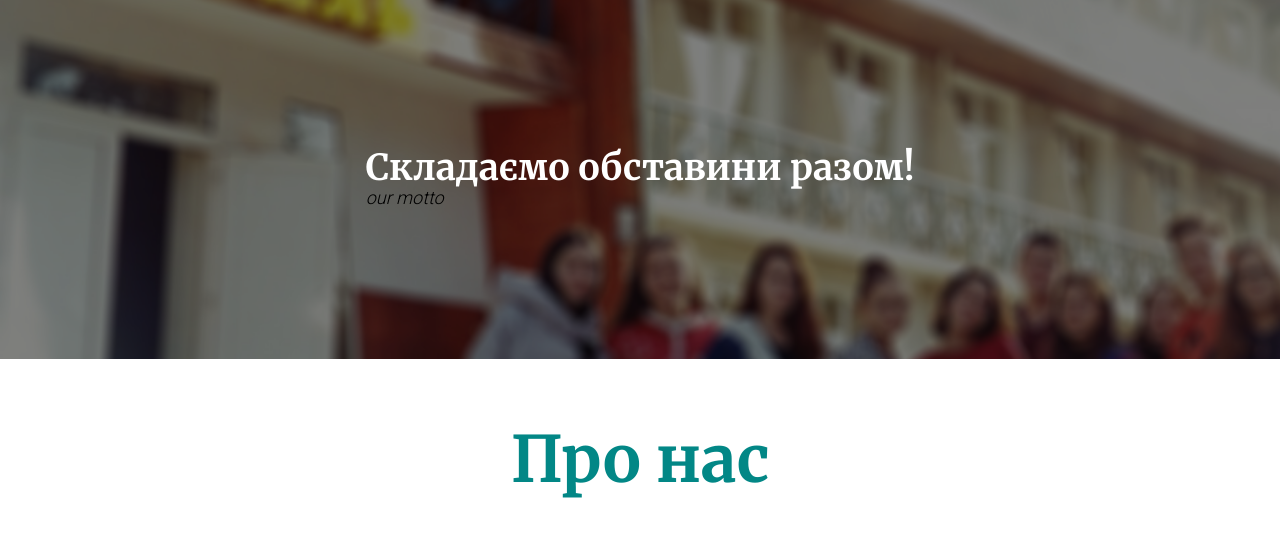
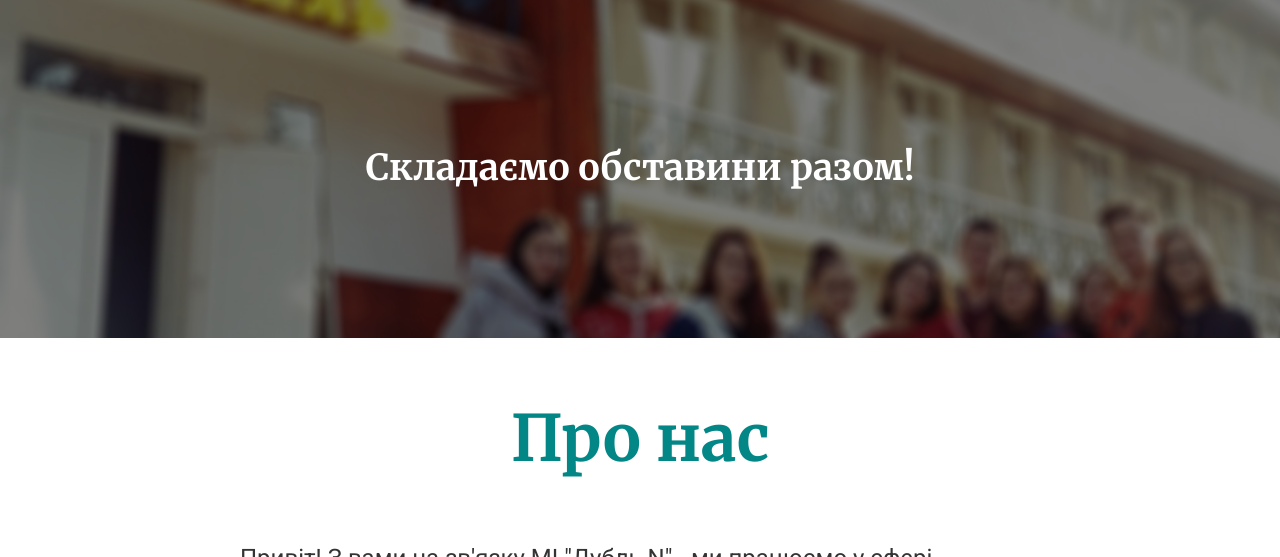
Before and after one commit to vechniymuzikant/vechniymuzikant.github.io, a website: page index.html in a window 1280 px wide. Shown: the part 164-721 px from the top of the page. Drawn offline with Linux system fonts and the light colour scheme.

Commit message:
Update index.html

```diff
--- a/index.html
+++ b/index.html
@@ -73,7 +73,6 @@
                 <div class="aside">
                     <div class="text">
                         <p class="motto">Складаємо обставини разом!</p>
-                        <p class="description">our motto</p>
                     </div>
                 </div>
                 <div class="about-us">
```
